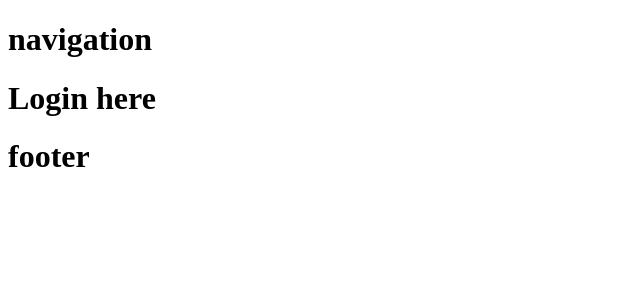
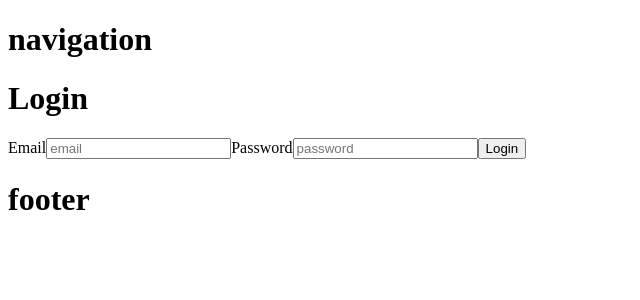
Before and after one commit to greenkirby1/Project-3-PupPals, a React (Vite) app in the folder client/: page /login in a window 1280 px wide. Shown: the top 300 px of the page, without its empty margins (0-640 px from the left). Built offline with nearby package versions, Linux system fonts and the light colour scheme.

Commit message:
added in Form component and login and register basic forms

```diff
--- a/client/src/components/pages/Login.jsx
+++ b/client/src/components/pages/Login.jsx
@@ -1,3 +1,27 @@
+import Form from '../subcomponents/Form.jsx'
+import axios from 'axios'
+import { setToken } from '/Users/mollygregson/PROJECTS/project-3-puppals/Project-3---PupPals/client/src/lib/auth.js'
+import { useNavigate } from 'react-router-dom'
+
 export default function Login() {
-  return <h1>Login here</h1>
+
+  const navigate = useNavigate()
+
+  async function handleLogin(formData){
+    const { data: { token } } = await axios.post('/api/login', formData)
+    setToken(token)
+    navigate('/profile')
+  }
+
+  const fields = {
+    email: 'email',
+    password: 'password'
+  }
+
+  return (
+    <div className="form-page">
+      <h1>Login</h1>
+      <Form request={handleLogin} fields={fields} submit="Login" />
+    </div>
+  )
 }
--- a/client/src/components/subcomponents/Form.jsx
+++ b/client/src/components/subcomponents/Form.jsx
@@ -48,9 +48,10 @@ export default function Form({ submit, fields, request, onLoad }) {
   return (
     <form onSubmit={handleSubmit}>
       {Object.entries(fields).map(([fieldName, fieldType]) => {
+        const fieldNameCaps = fieldName[0].toUpperCase() + fieldName.slice(1)
         return (
           <Fragment key={fieldName}>
-            <label htmlFor={fieldName}>{fieldName}</label>
+            <label htmlFor={fieldName}>{fieldNameCaps}</label>
             <input
               type={fieldType}
               id={fieldName}
--- /dev/null
+++ b/client/src/lib/auth.js
@@ -0,0 +1,31 @@
+const tokenName = 'pup-token'
+
+export function setToken(token){
+  localStorage.setItem(tokenName, token)
+}
+
+export function getToken(){
+  return localStorage.getItem(tokenName)
+}
+
+export function removeToken(){
+  localStorage.removeItem(tokenName)
+}
+
+export function isLoggedIn(){
+  const token = getToken()
+  // If token is null, user is not logged in, return false
+  if (!token) return false
+
+  // Decode the token, to extract information from the payload
+  const payloadStr = token.split('.')[1] // extract this middle string from the token (still base64 encoded)
+  const payloadObj = JSON.parse(atob(payloadStr)) // decode the b64 string using atob, then convert the JSON string it returns to an object
+
+  // Check the expiry date is valid (in the future)
+  // If exp is bigger than now, it is in the future and valid
+  if (payloadObj.exp > Date.now() / 1000) {
+    return true
+  } else {
+    return false
+  }
+}
```
